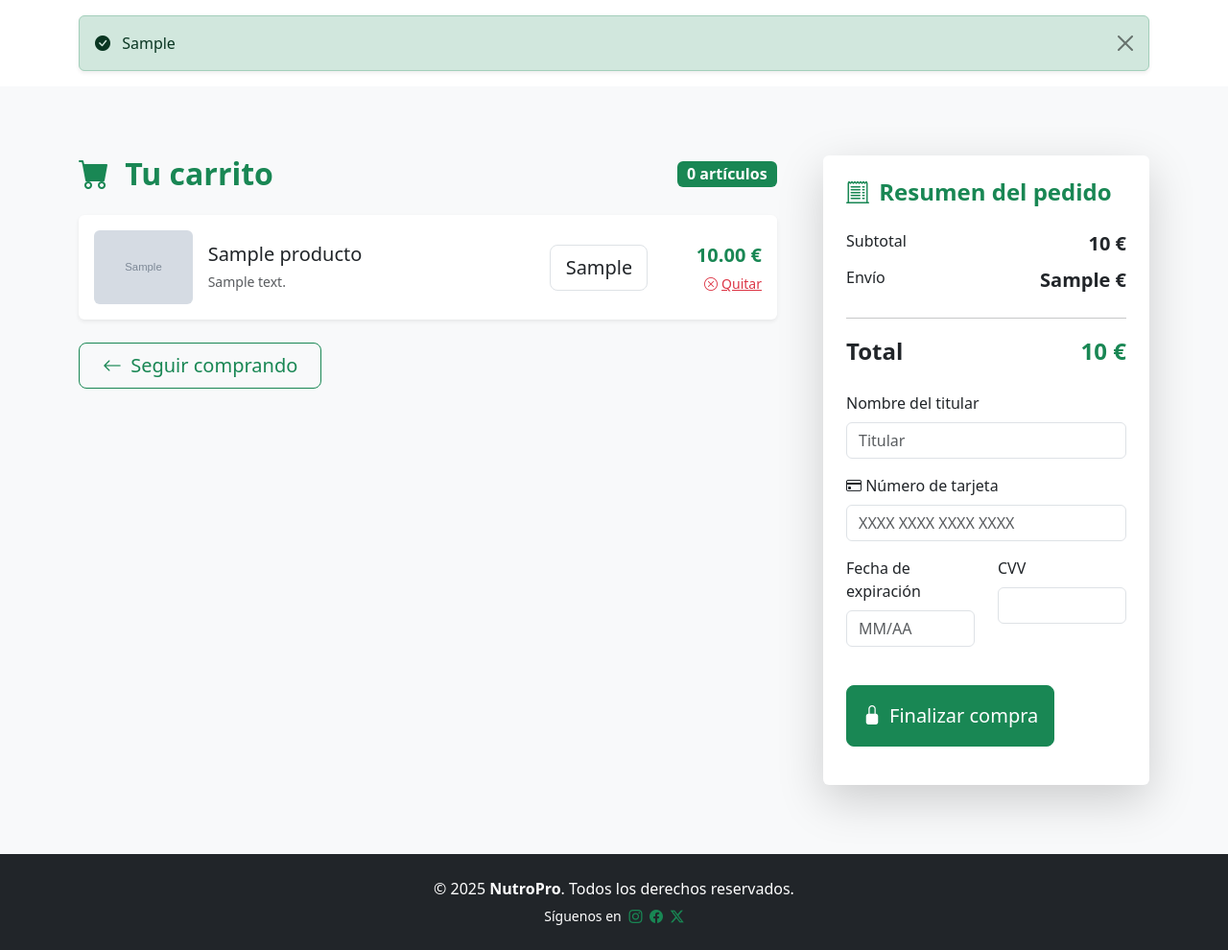
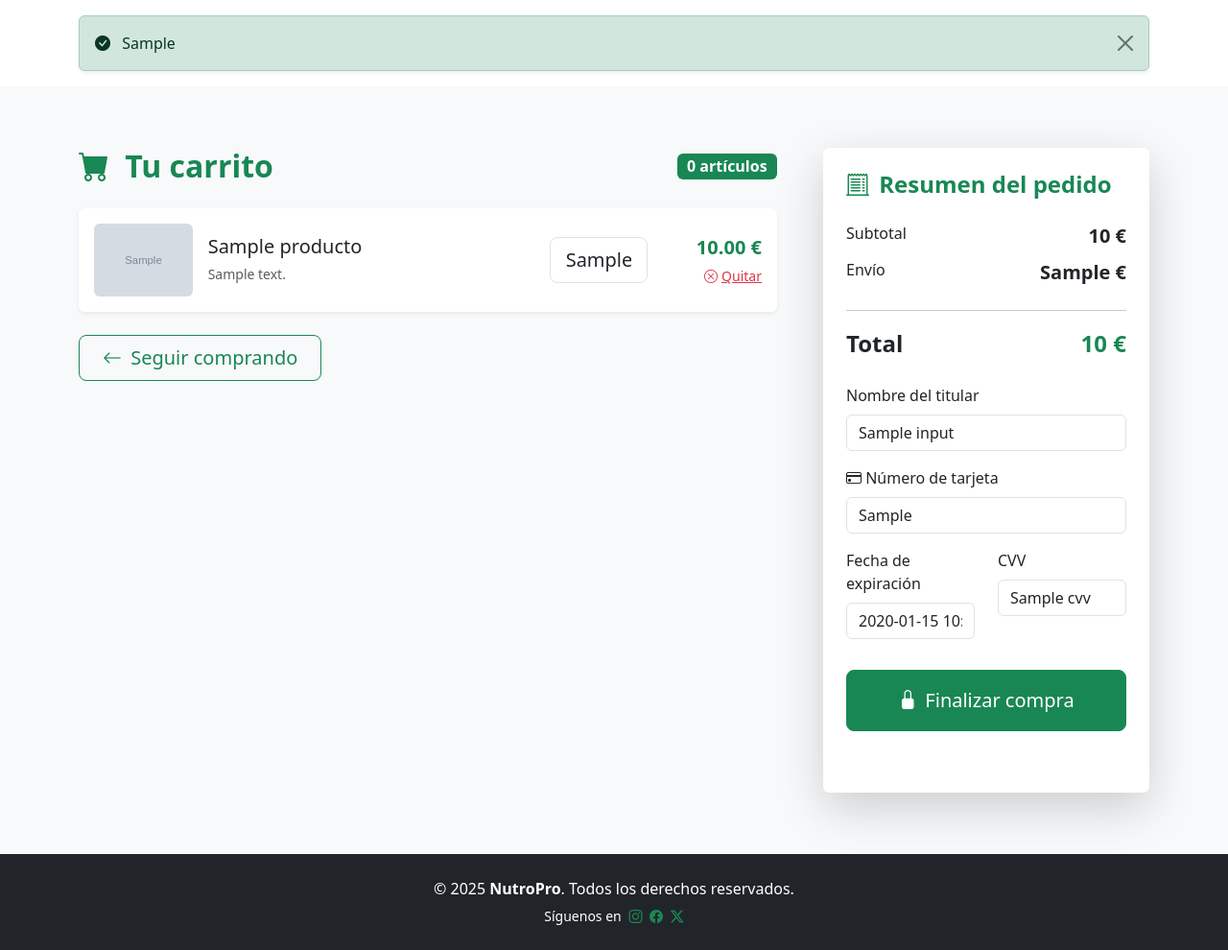
Before and after one commit to IagoFP2004/NutroPro, a PHP site: template www/app/Views/carrito.view.php in a window 1280 px wide. Shown: the part 56-1046 px from the top of the page at 96% size. Run offline with PHP 8.4, Linux system fonts and the light colour scheme; the template is opened without the code that fills it: most values are stand-ins (such as "Sample title", 1, 10 or a date in 2020); grey boxes marked "Sample" are stand-in pictures; data that the repository does not hold is empty.

Commit message:
Validacion metodos de pago implementada

```diff
--- a/www/app/Views/carrito.view.php
+++ b/www/app/Views/carrito.view.php
@@ -84,40 +84,42 @@
 
                     <div class="d-flex justify-content-between align-items-center fs-4 mb-4">
                         <span class="fw-bold">Total</span>
-                        <span class="fw-bold text-success"><?php echo $total ?> €</span>
+                        <span class="fw-bold text-success"><?php echo ($sumaTotal == 0) ? 0 : $total ?> €</span>
                     </div>
 
-                    <form action="/procesar-pago" method="POST" class="mb-4">
+                    <form action="/carrito" method="POST" class="mb-4">
                         <div class="mb-3">
                             <label for="nombreTitular" class="form-label">Nombre del titular</label>
-                            <input type="text" class="form-control" id="nombreTitular" name="nombreTitular" placeholder="Titular" required>
+                            <input type="text" class="form-control" id="nombreTitular" name="nombreTitular" placeholder="Titular" value="<?php echo $input['nombreTitular'] ?? '' ?>" required>
+                            <p class="text-danger"><?php echo $errores['nombreTitular'] ?? '' ?></p>
                         </div>
 
                         <div class="mb-3">
                             <i class="bi bi-credit-card"></i>
                             <label for="numeroTarjeta" class="form-label">Número de tarjeta</label>
-                            <input type="text" class="form-control" id="numeroTarjeta" name="numeroTarjeta" maxlength="19" placeholder="XXXX XXXX XXXX XXXX" required>
+                            <input type="text" class="form-control" id="numeroTarjeta" name="numeroTarjeta" maxlength="19" placeholder="XXXX XXXX XXXX XXXX" value="<?php echo $input['numeroTarjeta'] ?? '' ?>" required>
+                            <p class="text-danger"><?php echo $errores['numeroTarjeta'] ?? '' ?></p>
                         </div>
 
                         <div class="row">
                             <div class="col-6 mb-3">
                                 <label for="fechaExp" class="form-label">Fecha de expiración</label>
-                                <input type="text" class="form-control" id="fechaExp" name="fechaExp" placeholder="MM/AA" required>
+                                <input type="text" class="form-control" id="fechaExp" name="fechaExp" placeholder="MM/AA" value="<?php echo $input['fechaExp'] ?? '' ?>" required>
+                                <p class="text-danger"><?php echo $errores['fechaExp'] ?? '' ?></p>
                             </div>
                             <div class="col-6 mb-3">
                                 <label for="cvv" class="form-label">CVV</label>
-                                <input type="text" class="form-control" id="cvv" name="cvv" maxlength="3" required>
+                                <input type="text" class="form-control" id="cvv" name="cvv" maxlength="3" value="<?php echo $input['cvv'] ?? '' ?>" required>
+                                <p class="text-danger"><?php echo $errores['cvv'] ?? '' ?></p>
                             </div>
                         </div>
-                    </form>
 
-                    <div class="d-grid mb-3">
-                        <form action="/carrito" method="post">
+                        <div class="d-grid mb-3">
                             <button type="submit" class="btn btn-success btn-lg py-3">
                                 <i class="bi bi-lock-fill me-2"></i>Finalizar compra
                             </button>
-                        </form>
-                    </div>
+                        </div>
+                    </form>
                 </div>
             </div>
 
```
Also changed, not shown: www/app/Controllers/CarritoController.php (+53 -1 lines), www/app/Controllers/UserController.php (+4 -9 lines).
